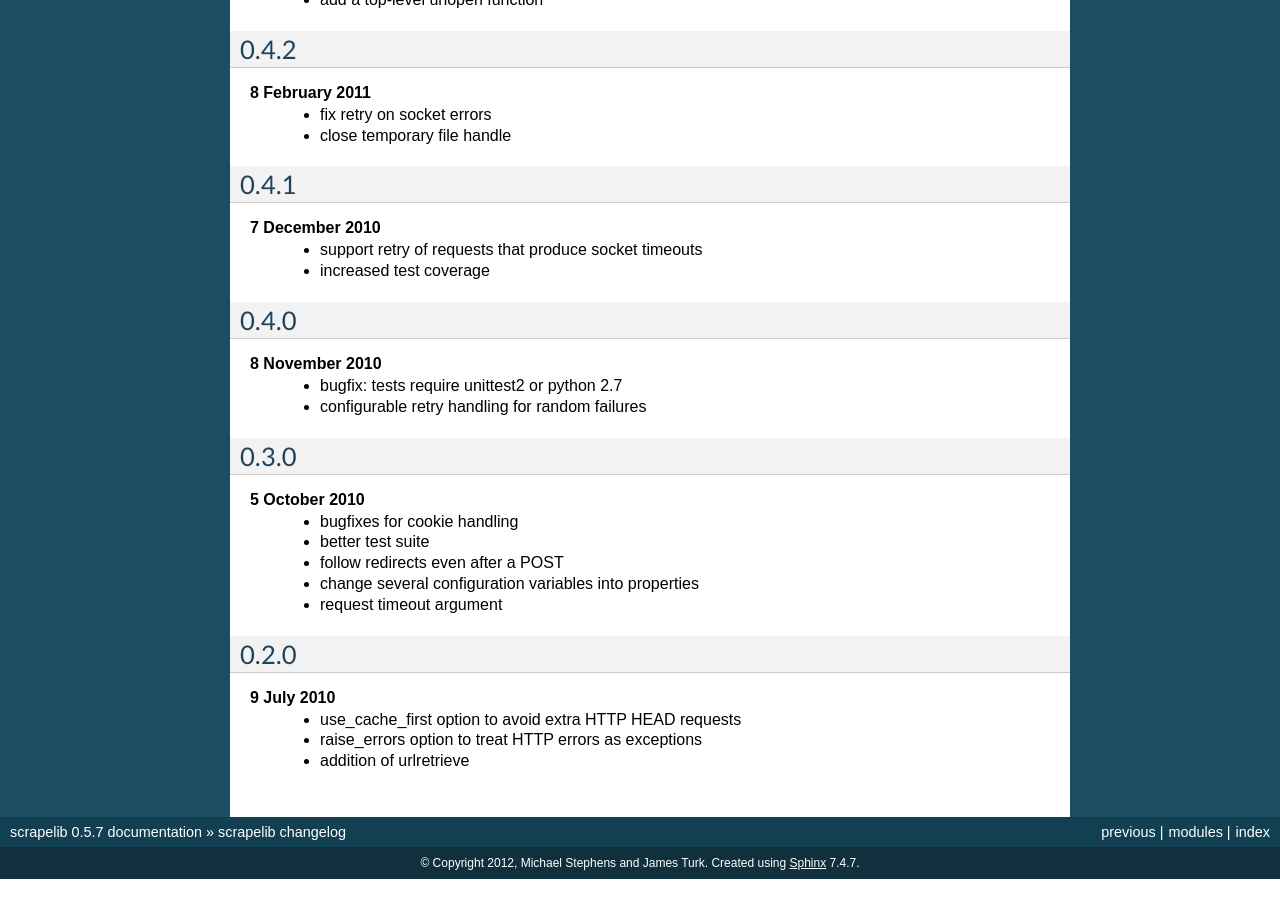
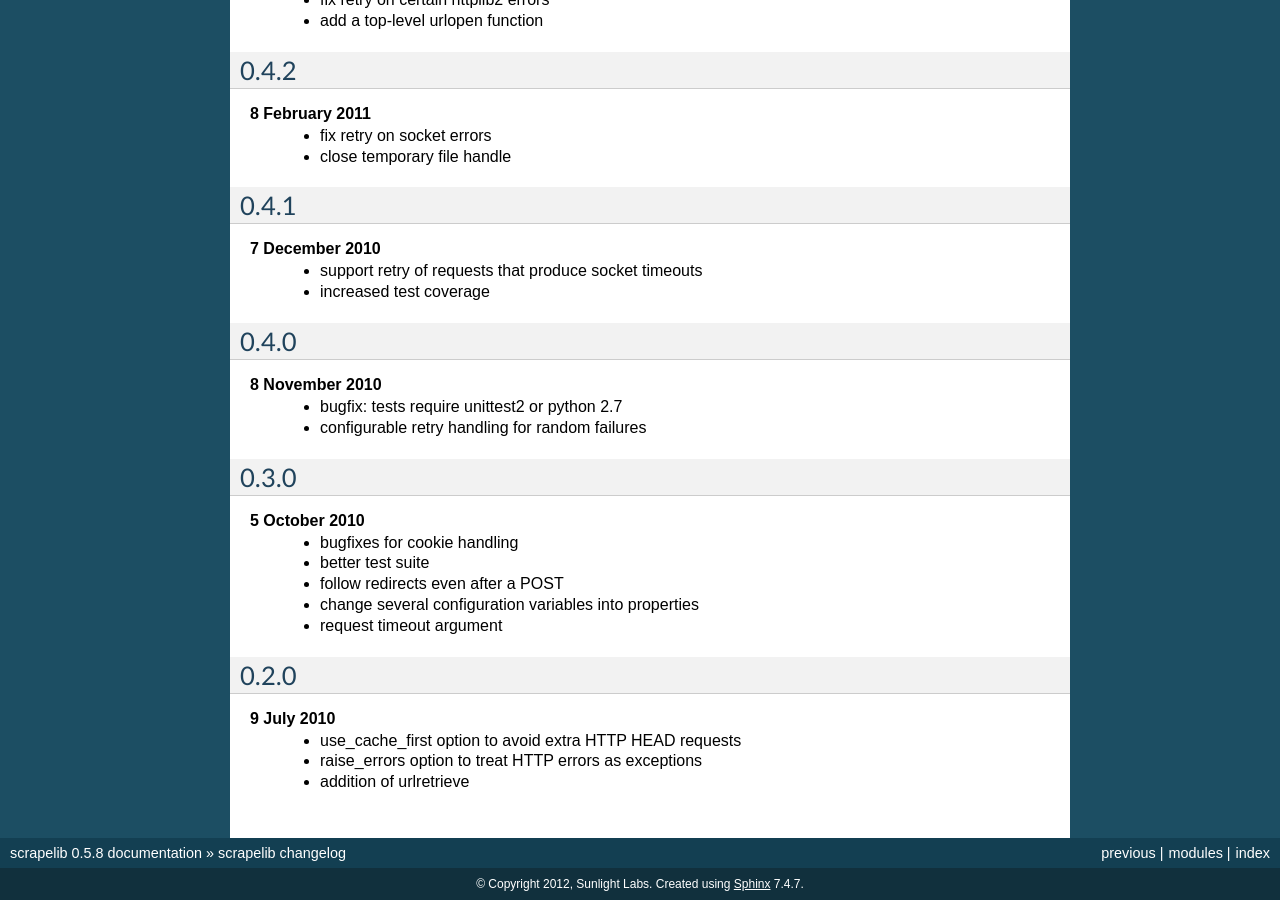
Before and after one commit to jamesturk/scrapelib, a Sphinx documentation site: the page built from docs/changelog.rst, in a window 1280 px wide and 900 px high, scrolled down 1421 px. Built offline with Sphinx 7.4.7, drawn with Linux system fonts in a browser that asks for light colours; before the commit the page ends 2300 px from its top, so only the background shows below that; some of the changed text lies outside the part shown.

Commit message:
0.5.8 - bump for dpkg

```diff
--- a/docs/changelog.rst
+++ b/docs/changelog.rst
@@ -3,8 +3,8 @@
 
 0.5.8
 -----
+**15 February 2012**
     * fix to test suite from Alex Chiang
-
 
 0.5.7
 -----
--- a/docs/conf.py
+++ b/docs/conf.py
@@ -41,7 +41,7 @@
 
 # General information about the project.
 project = u'scrapelib'
-copyright = u'2012, Michael Stephens and James Turk'
+copyright = u'2012, Sunlight Labs'
 
 # The version info for the project you're documenting, acts as replacement for
 # |version| and |release|, also used in various other places throughout the
@@ -50,7 +50,7 @@
 # The short X.Y version.
 version = '0.5'
 # The full version, including alpha/beta/rc tags.
-release = '0.5.7'
+release = '0.5.8'
 
 # The language for content autogenerated by Sphinx. Refer to documentation
 # for a list of supported languages.
--- a/scrapelib.py
+++ b/scrapelib.py
@@ -21,7 +21,7 @@
 except ImportError:
     USE_HTTPLIB2 = False
 
-__version__ = '0.5.7'
+__version__ = '0.5.8'
 _user_agent = 'scrapelib %s' % __version__
 
 
```
